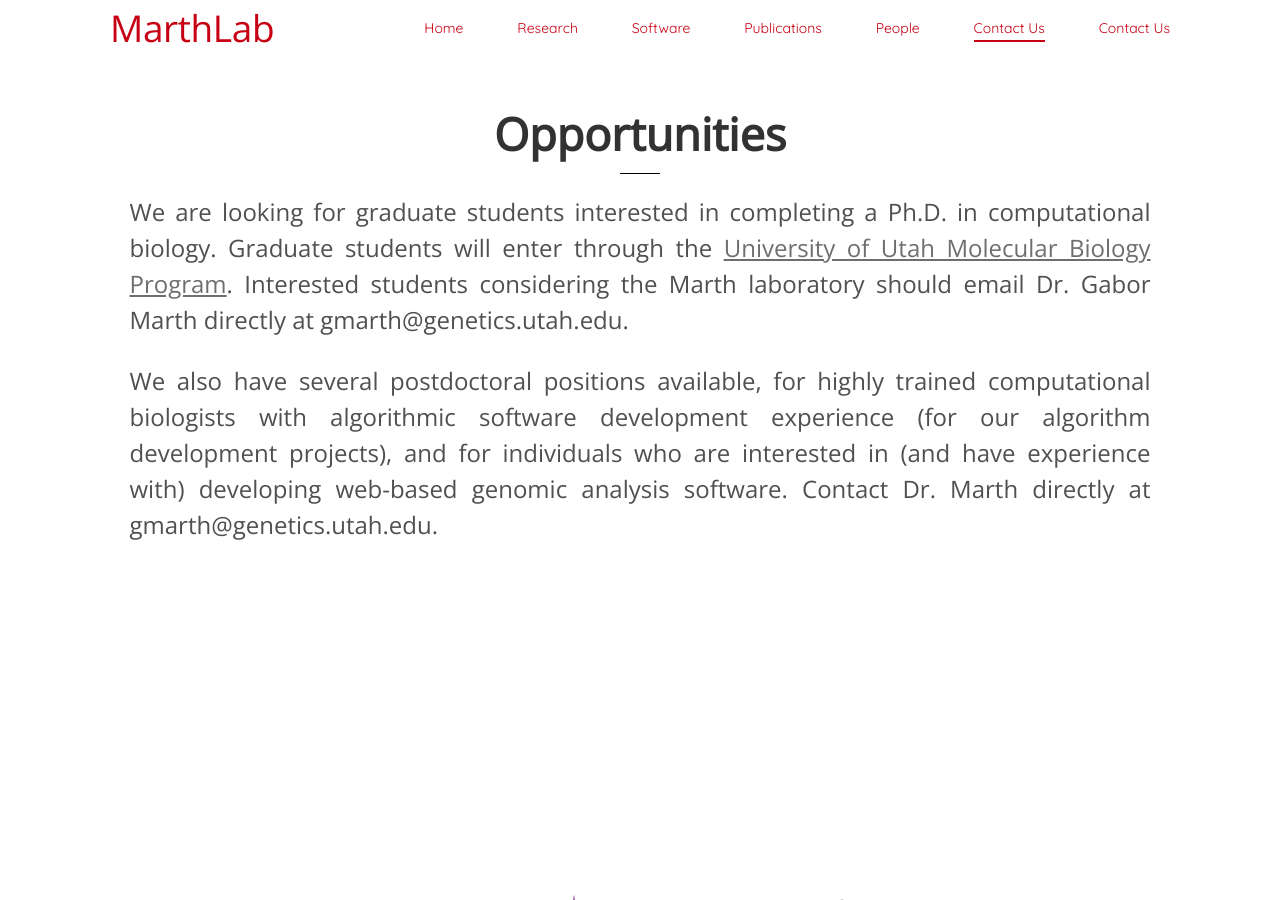
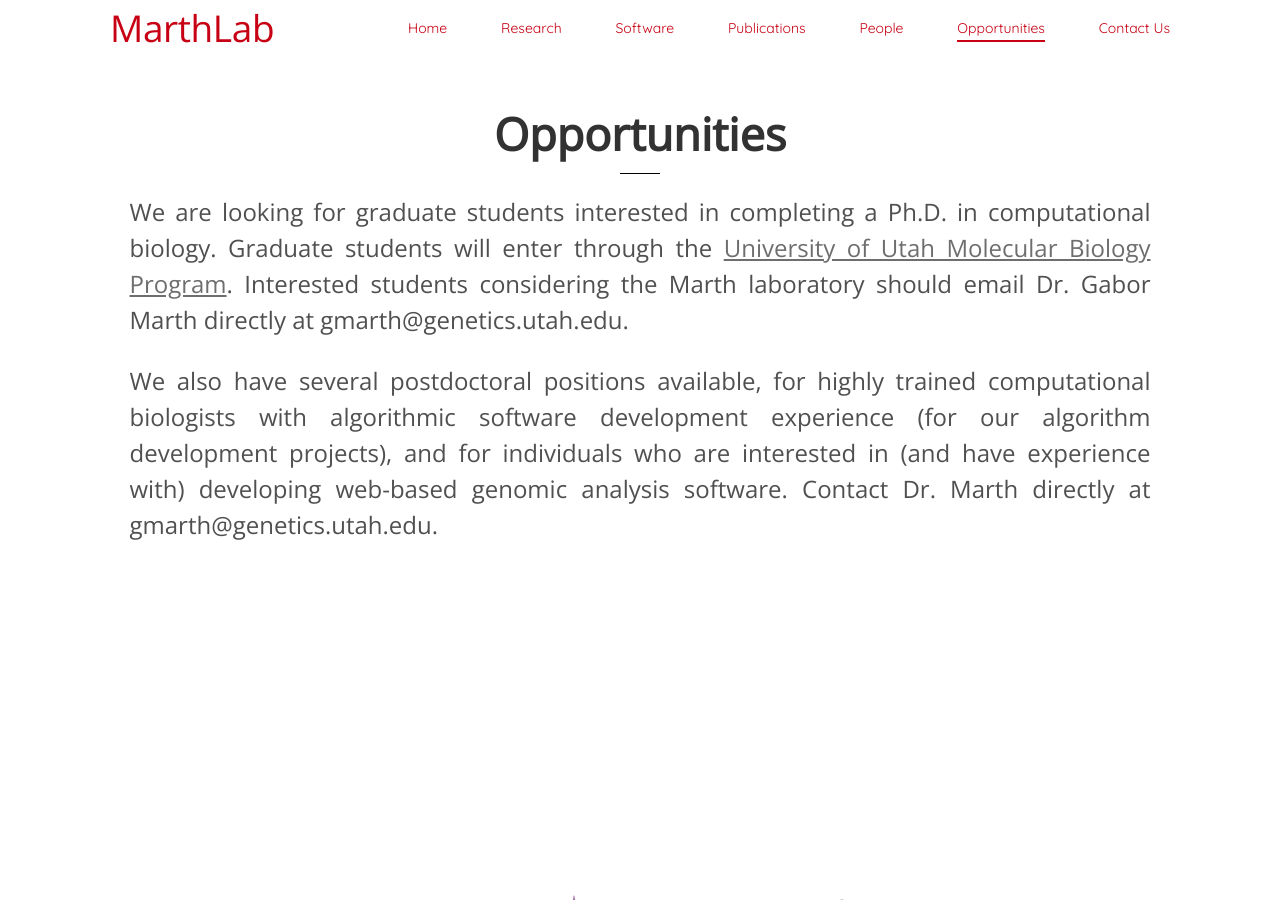
Before and after one commit to marthlab/LabWebsite, a Jekyll site: the page built from Opportunities.html, in a window 1280 px wide and 900 px high. Built offline with Jekyll 4.4.1, drawn with Linux system fonts in a browser that asks for light colours; Markdown is read by kramdown in place of the engine named in the settings.

Commit message:
Update Opportunities.html

```diff
--- a/Opportunities.html
+++ b/Opportunities.html
@@ -1,6 +1,6 @@
 ---
 layout: page
-title: "Contact Us"
+title: "Opportunities"
 permalink: opportunities.html
 group: "navigation"
 order: 6
```
